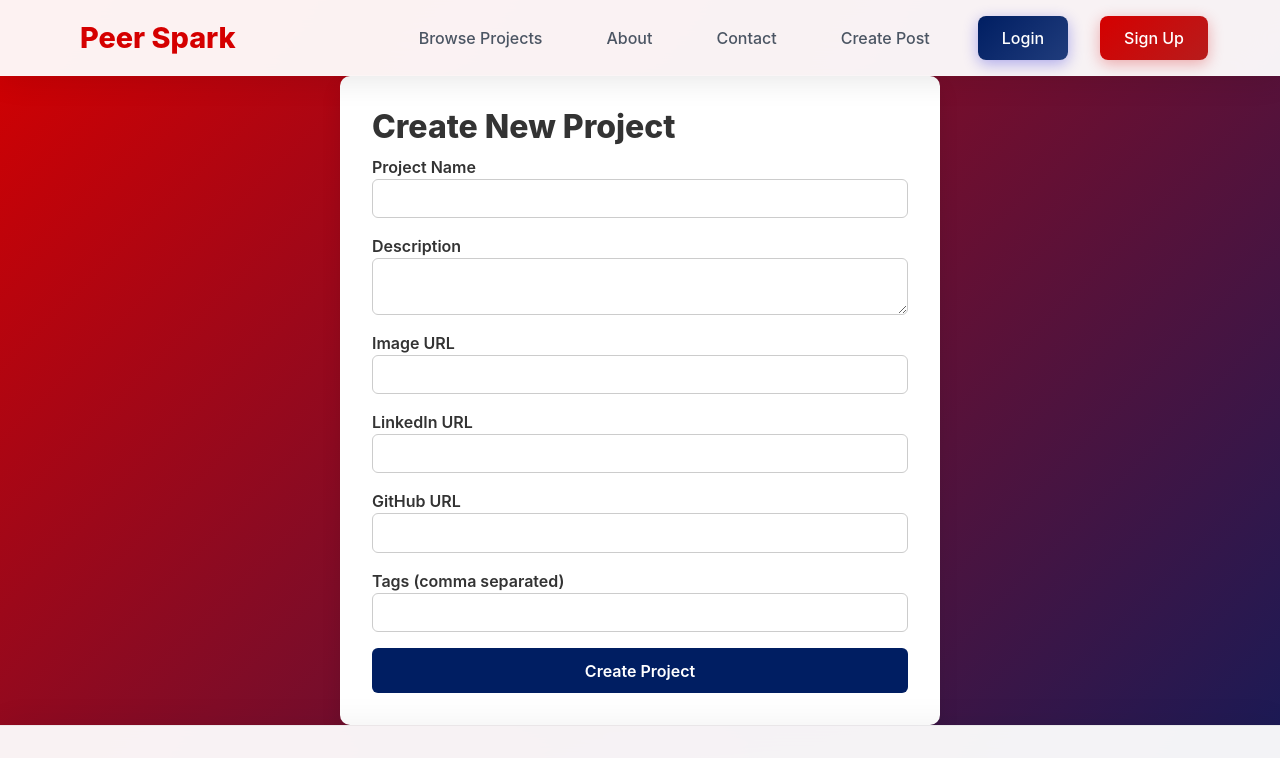
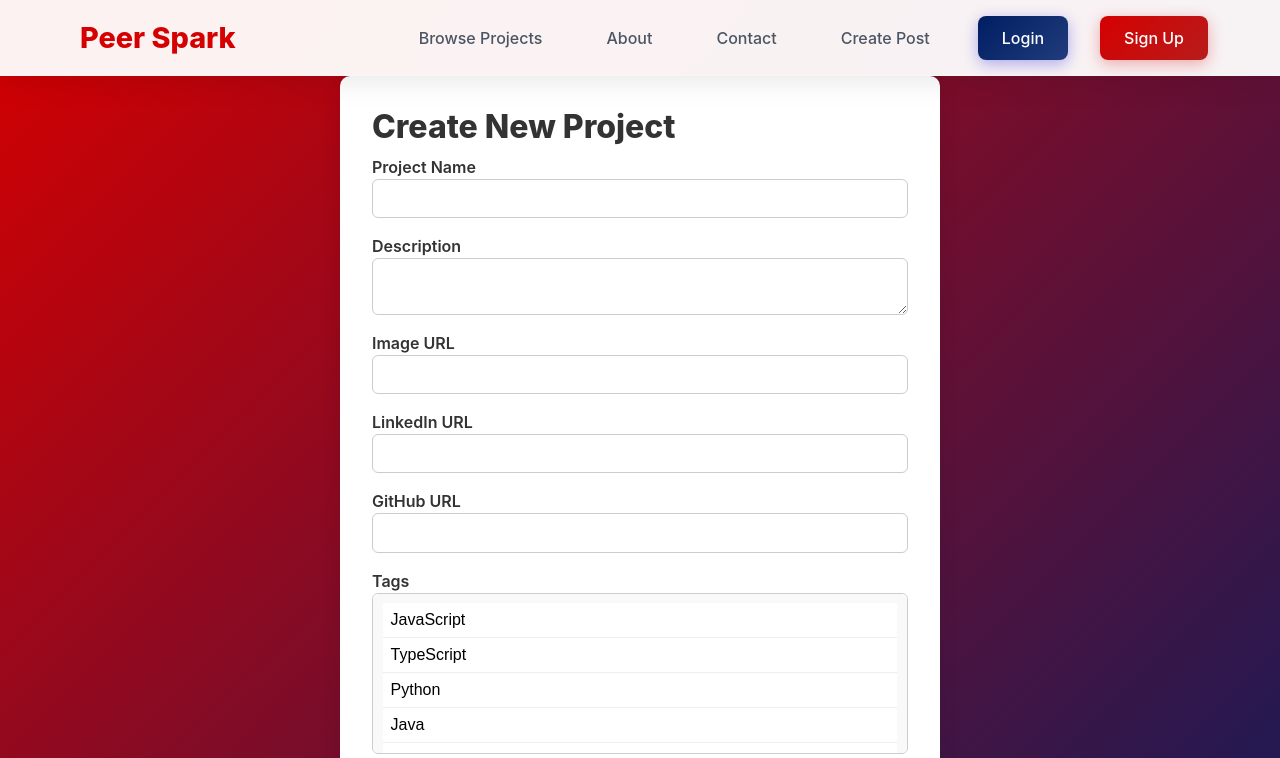
Before and after one commit to fmassa1/student-collab-hub, a React (Vite) app in the folder client/: page /create in a window 1280 px wide. Shown: the top 758 px of the page. Built offline with nearby package versions, Linux system fonts and the light colour scheme.

Commit message:
began fixing tags

```diff
--- a/client/src/pages/CreateProject/createproject.css
+++ b/client/src/pages/CreateProject/createproject.css
@@ -45,3 +45,23 @@ button:hover {
     color: red;
     font-weight: 500;
 }
+
+.project-form select[multiple] {
+    padding: 0.6rem;
+    border-radius: 6px;
+    border: 1px solid #ccc;
+    font-size: 1rem;
+    min-height: 120px;
+    background: #f9f9f9;
+    cursor: pointer;
+}
+
+.project-form select[multiple] option {
+    padding: 0.5rem;
+    background: white;
+    border-bottom: 1px solid #eee;
+}
+
+.project-form select[multiple] option:hover {
+    background: #e6f0ff;
+}
--- a/client/src/pages/CreateProject/createproject.jsx
+++ b/client/src/pages/CreateProject/createproject.jsx
@@ -7,13 +7,20 @@ import './createproject.css';
 function CreateProject() {
     const navigate = useNavigate();
 
+    const techOptions = [
+        'JavaScript', 'TypeScript', 'Python', 'Java', 'C++',
+        'C#', 'Go', 'Ruby', 'PHP', 'Swift',
+        'React', 'Vue', 'Angular', 'Node.js', 'Express',
+        'Django', 'Flask', 'Spring', 'MongoDB', 'PostgreSQL'
+    ];
+
     const [formData, setFormData] = useState({
         name: '',
         description: '',
         image_url: '',
         linkedin_url: '',
         github_url: '',
-        tags: ''
+        tags: []
     });
 
     const [error, setError] = useState('');
@@ -22,6 +29,11 @@ function CreateProject() {
     const handleChange = (e) => {
         const { name, value } = e.target;
         setFormData(prev => ({ ...prev, [name]: value }));
+    };
+
+    const handleTagsChange = (e) => {
+        const selected = Array.from(e.target.selectedOptions, option => option.value);
+        setFormData(prev => ({ ...prev, tags: selected }));
     };
 
     const isValidGitHubUrl = (string) => {
@@ -71,7 +83,6 @@ function CreateProject() {
                 headers: { 'Content-Type': 'application/json' },
                 body: JSON.stringify({
                     ...formData,
-                    tags: formData.tags.split(',').map(tag => tag.trim())
                 })
             });
 
@@ -152,13 +163,19 @@ function CreateProject() {
                 </label>
 
                 <label>
-                    Tags (comma separated)
-                    <input
-                        type="text"
+                    Tags
+                    <select
                         name="tags"
+                        multiple
                         value={formData.tags}
-                        onChange={handleChange}
-                    />
+                        onChange={handleTagsChange}
+                    >
+                        {techOptions.map(tag => (
+                            <option key={tag} value={tag}>
+                                {tag}
+                            </option>
+                        ))}
+                    </select>
                 </label>
 
                 <button type="submit" disabled={loading}>
```
